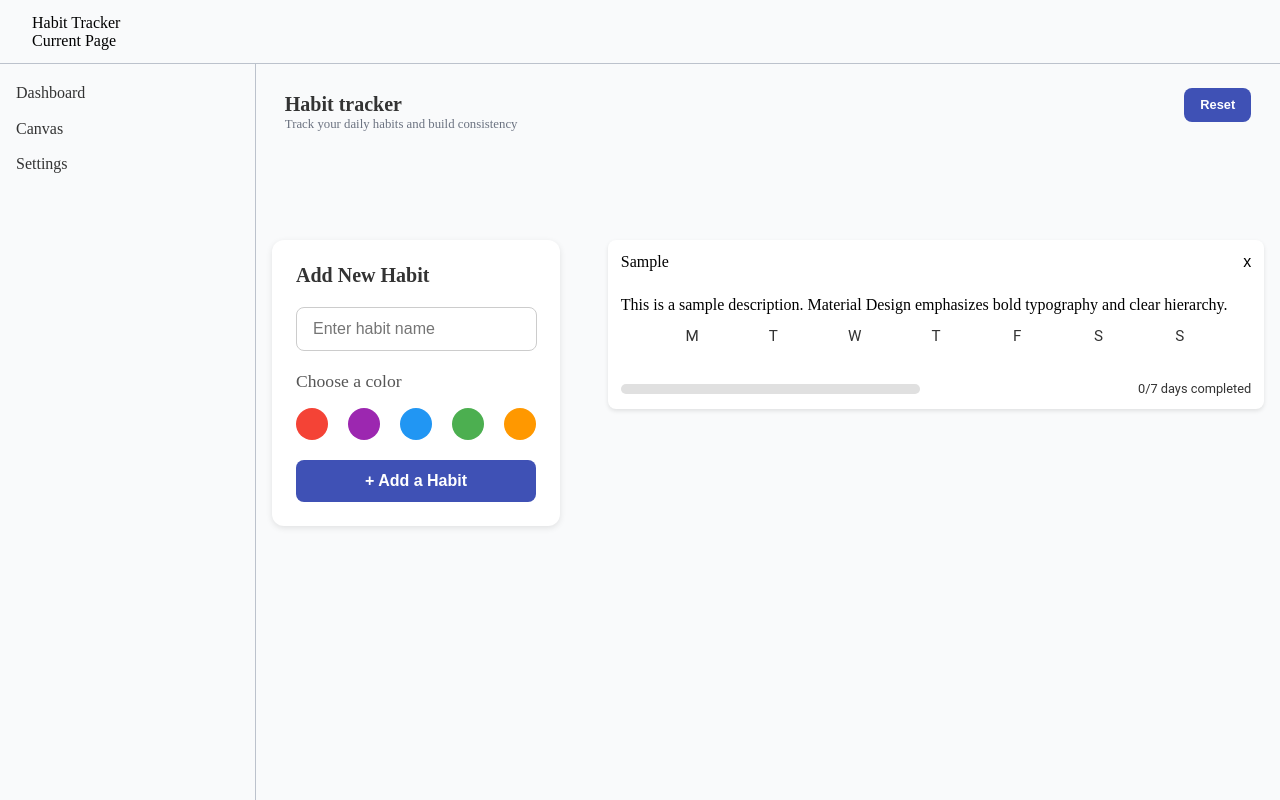
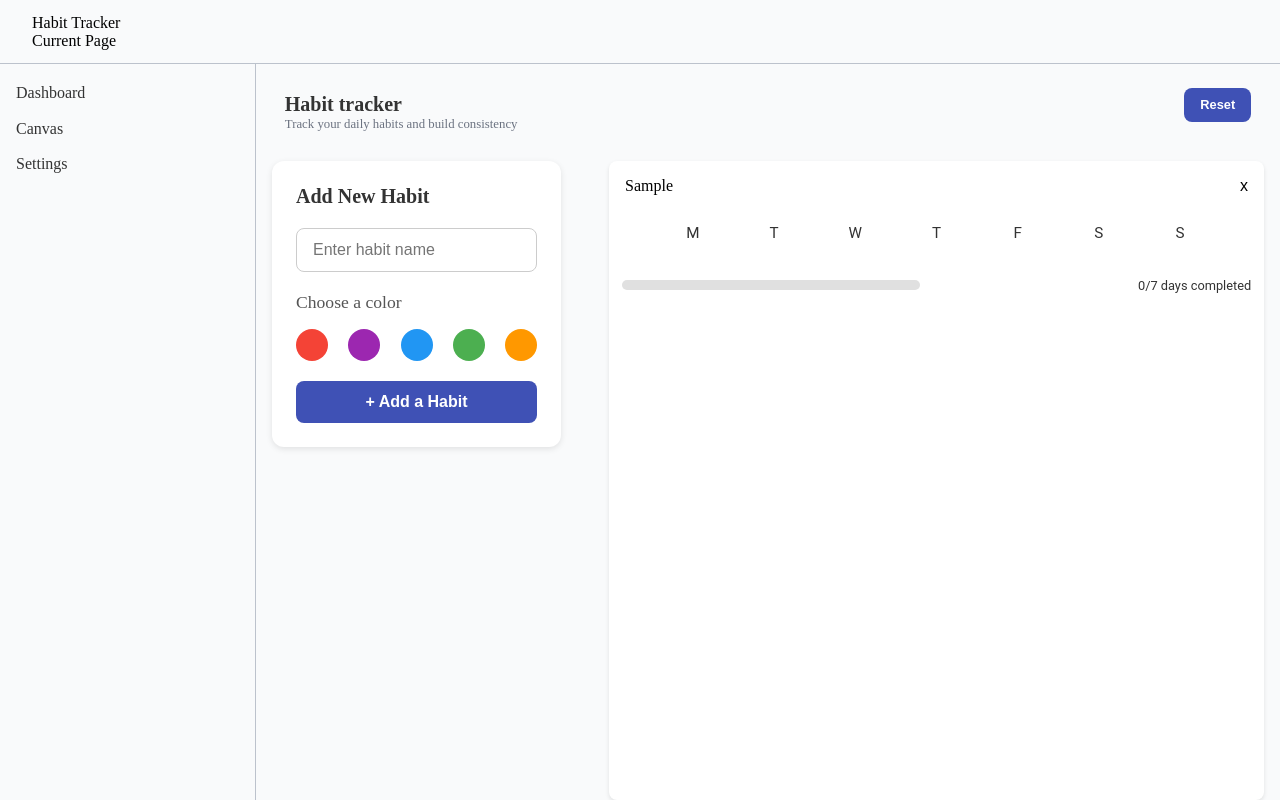
Before and after one commit to mauricioarrequena/habit-tracker-app, a React (Vite) app: page / in a window 1280 px wide. Both pictures are taken after typing "Sample" into the empty fields and a click on the button "+ Add a Habit". Built offline with nearby package versions, Linux system fonts and the light colour scheme.

Commit message:
added some imporvement in the ui

```diff
--- a/src/components/HabitCard.tsx
+++ b/src/components/HabitCard.tsx
@@ -36,9 +36,6 @@ export default function HabitCard({ title, color, completedDays, onToggleDay, co
         <button className={styles.closeIcon}>x</button>
       </div>
       <div className={styles.content}>
-        <p className={styles.description}>
-          This is a sample description. Material Design emphasizes bold typography and clear hierarchy.
-        </p>
         <div className={styles.checboxList}>
           {
             daysLabels.map((dayLabel, index) => {
--- a/src/styles/components/HabitCard.module.css
+++ b/src/styles/components/HabitCard.module.css
@@ -1,6 +1,5 @@
 .habitCard {
   display: flex;
-  background-color: yellow;
 }
 
 .card {
@@ -13,7 +12,7 @@
 }
 
 .card__header {
-  padding: 0.8rem;
+  padding: 1rem;
   display: flex;
   justify-content: space-between;
   align-items: center;
@@ -32,10 +31,10 @@
 }
 
 .starIconShown {
-  display: block;
+  display: flex;
+  align-items: center;
+  font-size: 1.5rem;
 }
-
-
 
 .closeIcon {
   font-size: 1rem;
@@ -59,7 +58,6 @@
   row-gap: 0.8rem;
 }
 
-
 /*#####checbox styles  */
 .checboxList {
   display: flex;
@@ -72,7 +70,7 @@
   align-items: center;
   row-gap: 0.2rem;
   cursor: pointer;
-  font-family: 'Roboto', sans-serif;
+  font-family: "Roboto", sans-serif;
   user-select: none;
 }
 
@@ -91,7 +89,7 @@
 
 .checkboxInput:checked + .checkboxCustom {
   background-color: var(--card-color);
-  border-color: var(--card-color) ;
+  border-color: var(--card-color);
 }
 
 .checkboxCustom::after {
@@ -121,7 +119,7 @@
   display: flex;
   align-items: center;
   gap: 0.5rem;
-  font-family: 'Roboto', sans-serif;
+  font-family: "Roboto", sans-serif;
 }
 
 .progressBar__track {
@@ -145,5 +143,4 @@
   font-size: 0.8rem;
   color: #333;
   text-align: right;
-
 }
--- a/src/styles/pages/Dashboard.module.css
+++ b/src/styles/pages/Dashboard.module.css
@@ -7,8 +7,8 @@
     "alias-header"
     "alias-controls"
     "alias-content";
+  background-color: var(--gray-color);
   gap: 1rem;
-  background-color: var(--gray-color);
 }
 
 .dashboard__header {
@@ -23,18 +23,31 @@
 
 .dashboard__content {
   grid-area: alias-content;
+}
+
+.dashboard__content {
+  grid-area: alias-content;
   display: flex;
   flex-direction: column;
   padding: 0 1rem;
-  gap: 1rem;
+  gap: 2rem;
 }
 
 @media (min-width: 576px) {
   .dashboard {
-    grid-template-rows: 10rem 1fr;
-    grid-template-columns: 20rem 1fr;
+    grid-template-rows: auto 1fr;
+    grid-template-columns: auto 1fr;
     grid-template-areas:
       "alias-header     alias-header"
       "alias-controls   alias-content";
   }
+
+  .dashboard__content {
+    display: grid;
+    grid-template-columns: repeat(auto-fit, minmax(250px, 1fr));
+    grid-auto-rows: auto;
+    gap: 2rem;
+    padding: 0 1rem;
+  }
+
 }
```
